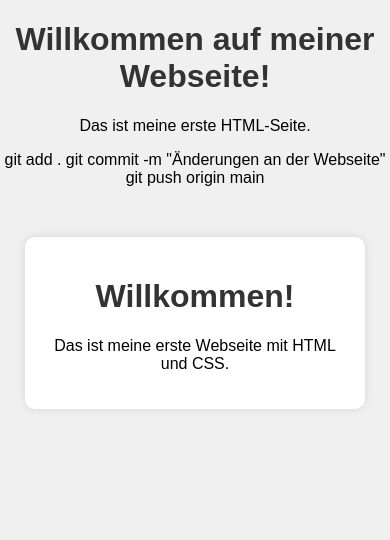
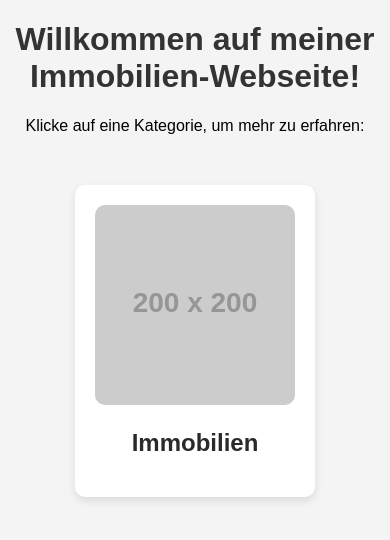
Before and after one commit to Buli95/GjeiKtu, a plain HTML site: page index.html in a window 390 px wide. Drawn offline with Linux system fonts and the light colour scheme; placeholder pictures from the web are drawn by us.

Commit message:
Neue Seiten für Immobilien-Unterkategorien hinzugefügt

```diff
--- a/index.html
+++ b/index.html
@@ -3,47 +3,59 @@
 <head>
     <meta charset="UTF-8">
     <meta name="viewport" content="width=device-width, initial-scale=1.0">
-    <title>Meine erste Webseite</title>
-</head>
-<body>
-    <h1>Willkommen auf meiner Webseite!</h1>
-    <p>Das ist meine erste HTML-Seite.</p>
-</body>
-</html>
-git add .
-git commit -m "Änderungen an der Webseite"
-git push origin main
-<!DOCTYPE html>
-<html lang="de">
-<head>
-  <meta charset="UTF-8">
-  <meta name="viewport" content="width=device-width, initial-scale=1.0">
-  <title>Meine erste Webseite</title>
+    <title>Meine Immobilien Webseite</title>
     <style>
       body {
         font-family: Arial, sans-serif;
-      background-color: #f0f0f0;
+        background-color: #f4f4f4;
         text-align: center;
         margin: 0;
         padding: 0;
       }
-    .container {
-      background-color: white;
-      margin: 50px auto;
+
+      h1 {
+        color: #333;
+      }
+
+      .categories {
+        display: flex;
+        justify-content: center;
+        gap: 20px;
+        margin-top: 50px;
+      }
+
+      .category {
+        background-color: #fff;
+        width: 200px;
         padding: 20px;
         border-radius: 10px;
-      width: 300px;
-      box-shadow: 0 0 10px rgba(0, 0, 0, 0.1);
+        box-shadow: 0 4px 8px rgba(0, 0, 0, 0.1);
+        cursor: pointer;
       }
-    h1 {
-      color: #333;
+
+      .category img {
+        width: 100%;
+        border-radius: 10px;
+      }
+
+      .category h2 {
+        color: #2a2a2a;
+      }
+
+      .category:hover {
+        background-color: #f0f0f0;
       }
     </style>
 </head>
 <body>
-  <div class="container">
-    <h1>Willkommen!</h1>
-    <p>Das ist meine erste Webseite mit HTML und CSS.</p>
+    <h1>Willkommen auf meiner Immobilien-Webseite!</h1>
+    <p>Klicke auf eine Kategorie, um mehr zu erfahren:</p>
+
+    <div class="categories">
+        <div class="category" onclick="window.location.href='unterkategorien.html'">
+            <img src="https://via.placeholder.com/200" alt="Immobilien Symbol">
+            <h2>Immobilien</h2>
+        </div>
     </div>
 </body>
 </html>
```
Also changed, not shown: unterkategorien.html (added). Lines whose indentation alone changed are shown as unchanged.
